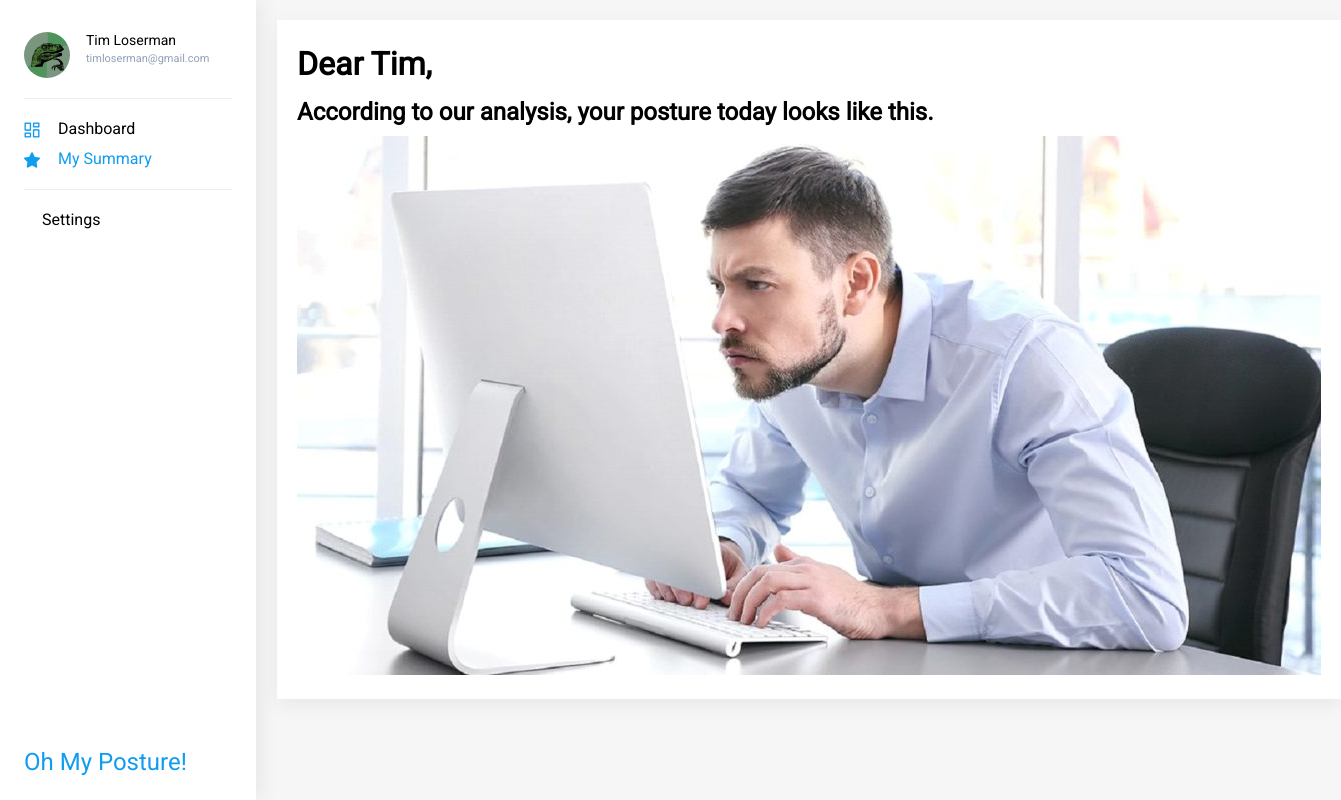
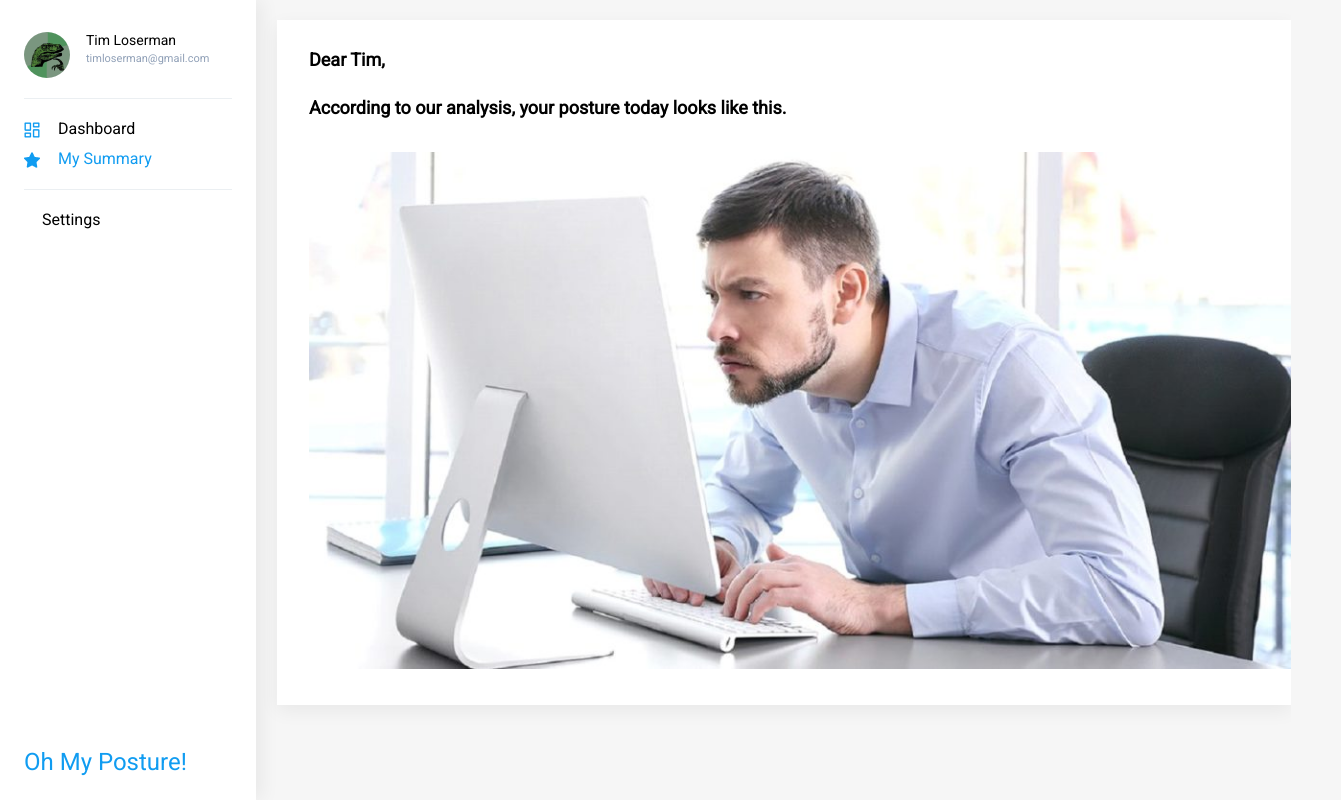
Before and after one commit to katherinesutarlim/syncs-hack-2019, a plain HTML site: page index_pc.html in a window 1280 px wide. Both pictures are taken after a click on the link "My Summary". Shown: the whole page, 1341 px wide, since content can reach past the window. Drawn offline with Linux system fonts and the light colour scheme.

Commit message:
Fix layout so fits demo laptop

```diff
--- a/css/index_pc.css
+++ b/css/index_pc.css
@@ -218,3 +218,25 @@ menu {
 .posture-warning {
   line-height: 3rem;
 }
+
+#posture {
+  grid-column: 2;
+}
+
+#posture img {
+  width: 982px;
+  margin-left: 32px;
+  margin-top: 20px;
+  margin-bottom: 32px;
+}
+
+#posture h1 {
+  margin-left: 32px;
+  margin-top: 16px;
+  font-size: 18px;
+}
+
+#posture h2 {
+  margin-left: 32px;
+  font-size: 18px;
+}
--- a/index_pc.html
+++ b/index_pc.html
@@ -46,13 +46,13 @@
         Oh My Posture!
       </div>
     </menu>
-    <div id="posture" class="body_container hide tile">
+    <div id="posture" class="hide tile">
       <h1 class="posture-warning">Dear Tim, </h1>
       <h2 class="posture-warning">According to our analysis, your posture today looks like this.</h2>
       <img src="./assets/bad_posture.jpg" alt="">
     </div>
     <div id="main-layout" class="body_container">
-      <div class="tile posture_today">
+      <div class="tile posture_today dashboard_content">
         <h5 class="card-title">Your posture today</h5>
         <div class="progress">
           <div class="progress-bar"></div>
@@ -60,12 +60,12 @@
         <p class="number-highlight">62%</p>
         <p class="card-text-bigger card-text">God you are awful</p>
       </div>
-      <div class="tile points">
+      <div class="tile points dashboard_content">
         <h5 class="card-title">Your points</h5>
           <p class="number-highlight">653</p>
           <p class="card-text-bigger">50 earned today. <br> Keep going, you lazy ass!</p>
       </div>
-      <div class="tile rewards">
+      <div class="tile rewards dashboard_content">
         <div class="card-title">
           Rewards Earned: 12
         </div>
```
Also changed, not shown: index_pc.js (line endings or trailing spaces).
